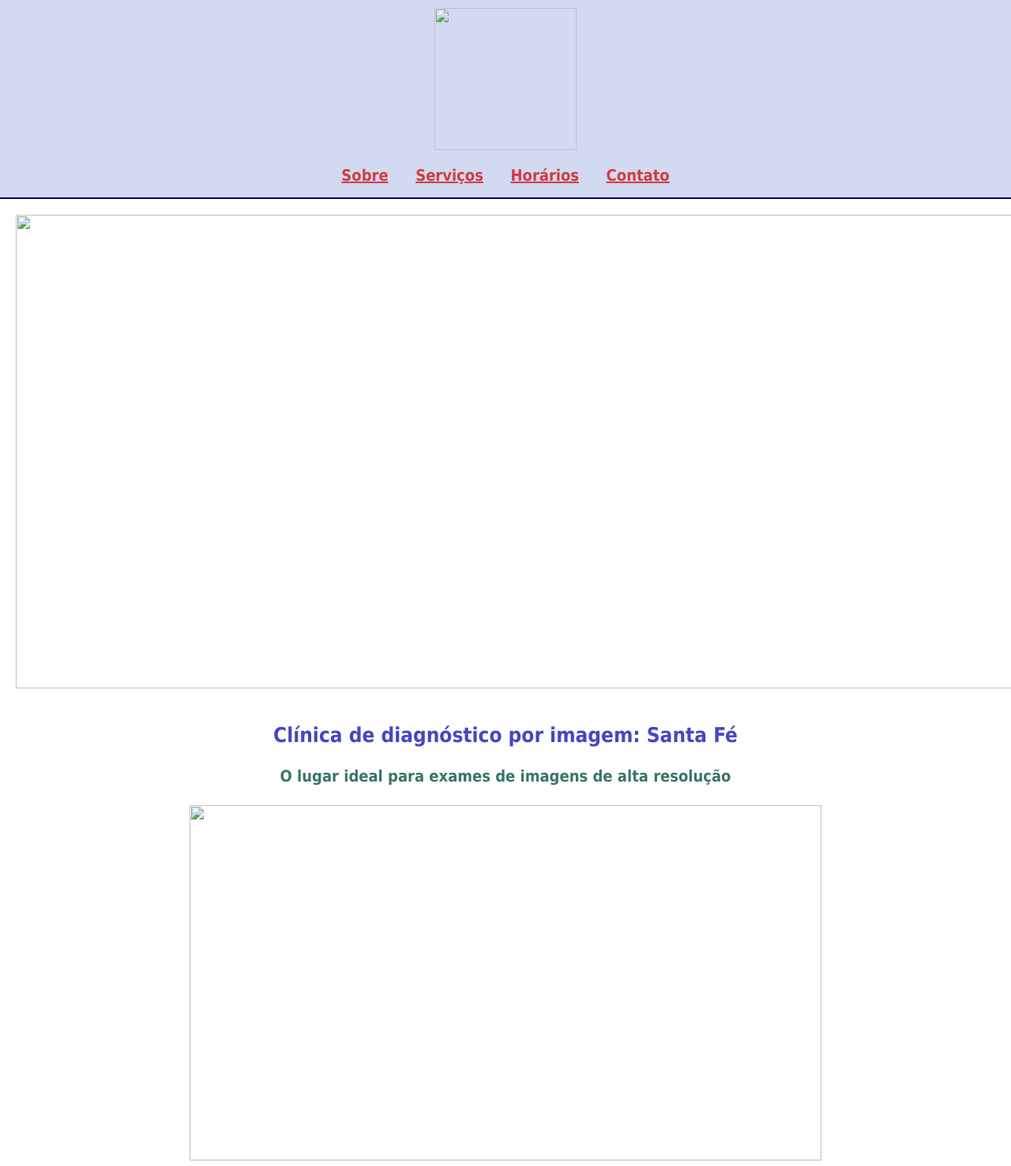
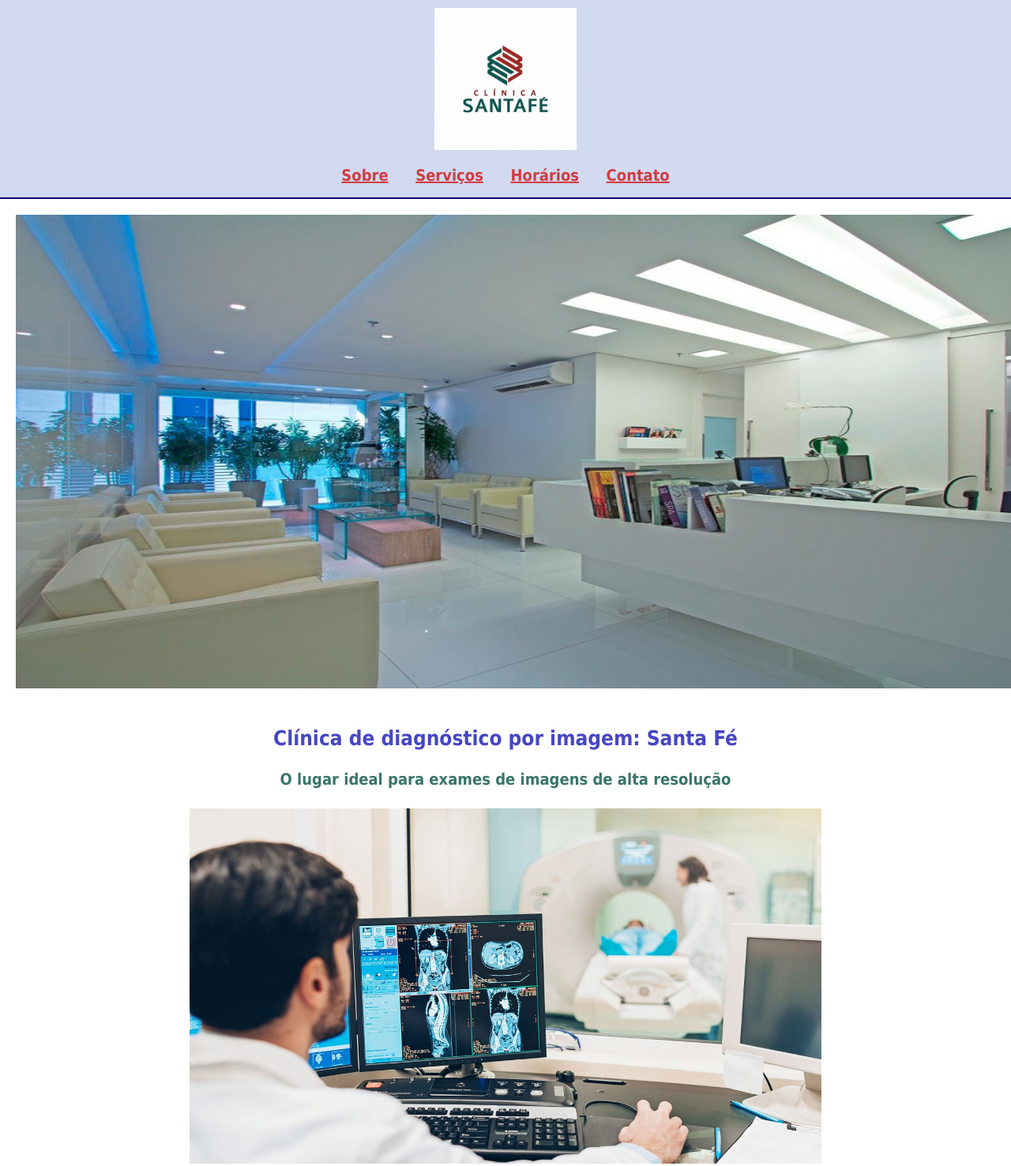
Before and after one commit to queulequecio-netizen/Cl-nica-Santa-F-, a plain HTML site: page index.html in a window 1280 px wide. Shown: the top 1477 px of the page at 79% size. Drawn offline with Linux system fonts and the light colour scheme.

Commit message:
Update index.html

```diff
--- a/index.html
+++ b/index.html
@@ -9,7 +9,7 @@
     <body>
         <div>
             <div class="secao-logo">
-        <img src="imagens/logo-clínica.webp">
+        <img src="logo-clínica.webp">
         <p>
             <a href="#Sobre Nós"> Sobre</a>
             <a href="#serviços"> Serviços</a>
@@ -18,10 +18,10 @@
         </p>
             </div>
             <div class="secao-principal">
-                <img class="imagem-clinica" src="imagens/estrutura-clinica.jpg">
+                <img class="imagem-clinica" src="estrutura-clinica.jpg">
                 <h1> Clínica de diagnóstico por imagem: Santa Fé</h1>
                 <h2> O lugar ideal para exames de imagens de alta resolução</h2>
-                <img class="imagem-diagnóstico" src="imagens/imagem-diagnóstico.jpeg">
+                <img class="imagem-diagnóstico" src="imagem-diagnóstico.jpeg">
                 <p> Oferecemos os melhores <span>diagnósticos por imagens da região</span>! Com equipamentos de alta resolução, a clínica Santa Fé se tornou a<span> mais procurada de todas</span>!</p>
             </div>
             <div id="serviços" class="secao-serviços">
@@ -39,7 +39,7 @@
            </div>
            <div class="secao-sobre">
             <h2 id="Sobre Nós" class="subtitulo-sobre"> Sobre Nós</h2>
-            <img src="imagens/Imagem-clínica.jpg">
+            <img src="Imagem-clínica.jpg">
             <p>Nós somos um corpo médico especialista em imagens de alta qualidade, preparados no cuidado da sua saúde. Na hora de escolher a sua clínica de imagem,<span>escolha a melhor: Clínica Santa Fé.<span></p>
            </div>
            <div id="Contato" class="secao-contato">
@@ -60,4 +60,5 @@
            </div>
        </div>
     </body>
+
 </html>
```
